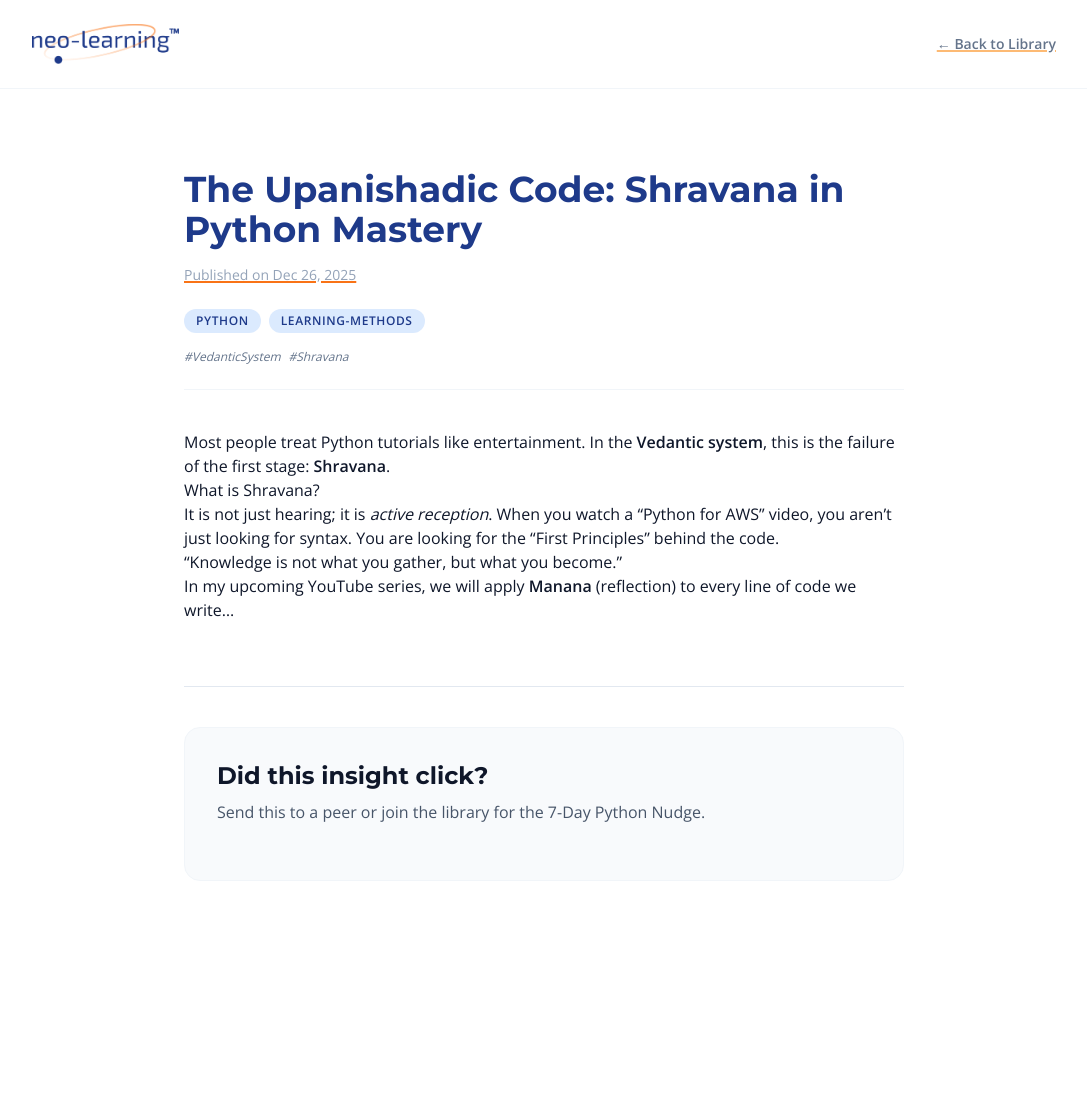
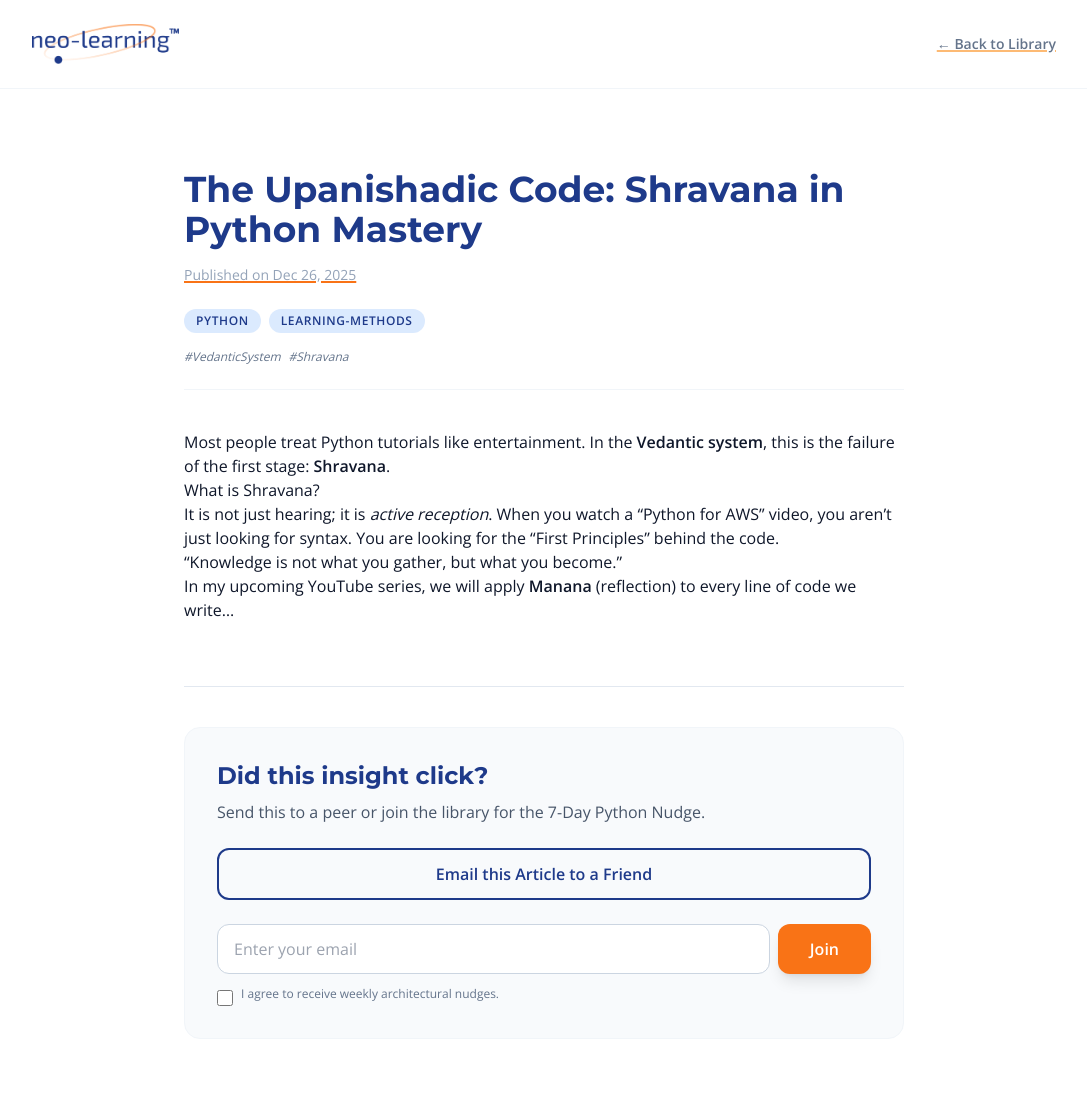
Before and after one commit to neolearningadmin/site, a Jekyll site: the page built from _posts/2025-12-26-the-upanishadic-code.md, in a window 1280 px wide. Shown: the whole page, without its empty margins (96-1183 px from the left). Built offline with Jekyll 4.4.1, drawn with Linux system fonts in a browser that asks for light colours; nearby versions of some CDN libraries; before the commit the page ends 961 px from its top, so only the background shows below that.

Commit message:
adds the email article form back

```diff
--- a/_layouts/post.html
+++ b/_layouts/post.html
@@ -30,8 +30,30 @@
 
     <footer class="mt-16 pt-10 border-t border-slate-200">
         <div class="bg-slate-50 p-8 rounded-2xl border border-slate-100">
-            <h3 class="text-2xl font-heading mb-2">Did this insight click?</h3>
+            <h3 class="text-2xl font-heading mb-2 text-blue-900">Did this insight click?</h3>
             <p class="text-slate-600 mb-6">Send this to a peer or join the library for the 7-Day Python Nudge.</p>
+
+            <div class="flex flex-col gap-6">
+                <a href="mailto:?subject=Read: {{ page.title }}&body=Thought you'd like this: {{ site.url }}{{ page.url }}"
+                   class="flex items-center justify-center gap-2 text-blue-900 font-bold border-2 border-blue-900 px-6 py-3 rounded-xl hover:bg-blue-900 hover:text-white transition">
+                   Email this Article to a Friend
+                </a>
+
+                <form action="https://assets.mailerlite.com/jsonp/1984625/forms/175091330763982595/subscribe"
+                      method="post" target="_blank" class="flex flex-col gap-3">
+                    <div class="flex flex-col sm:flex-row gap-2">
+                        <input type="email" name="fields[email]" placeholder="Enter your email" required
+                               class="flex-1 px-4 py-3 rounded-xl border border-slate-300 outline-none focus:ring-2 focus:ring-orange-500">
+                        <button type="submit" class="bg-orange-500 text-white px-8 py-3 rounded-xl font-bold hover:bg-orange-600 transition shadow-lg">
+                            Join
+                        </button>
+                    </div>
+                    <label class="flex items-start gap-2 cursor-pointer">
+                        <input type="checkbox" required class="mt-1 h-4 w-4 text-orange-500 rounded border-slate-300">
+                        <span class="text-xs text-slate-500">I agree to receive weekly architectural nudges.</span>
+                    </label>
+                </form>
             </div>
+        </div>
     </footer>
 </article>
```
